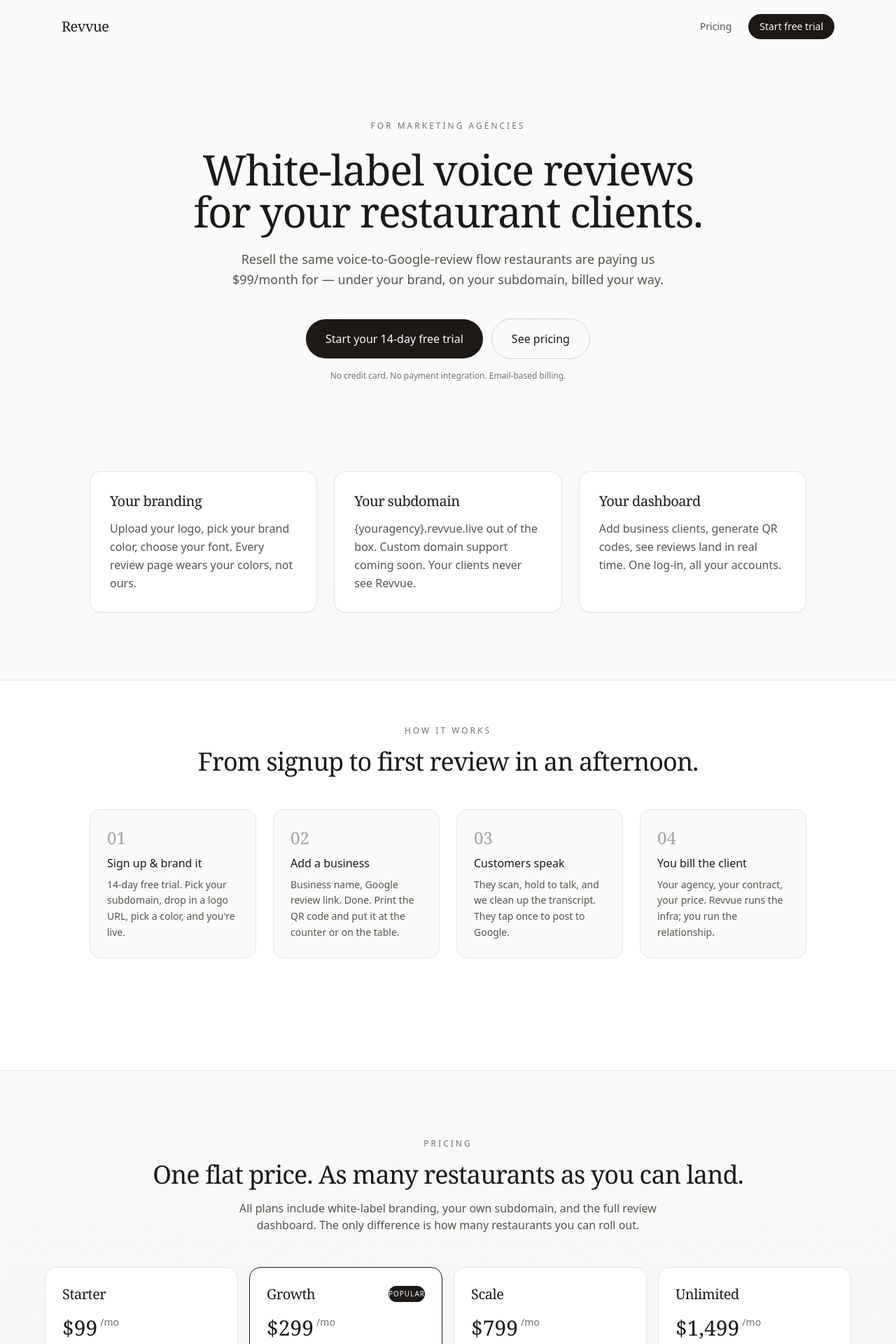
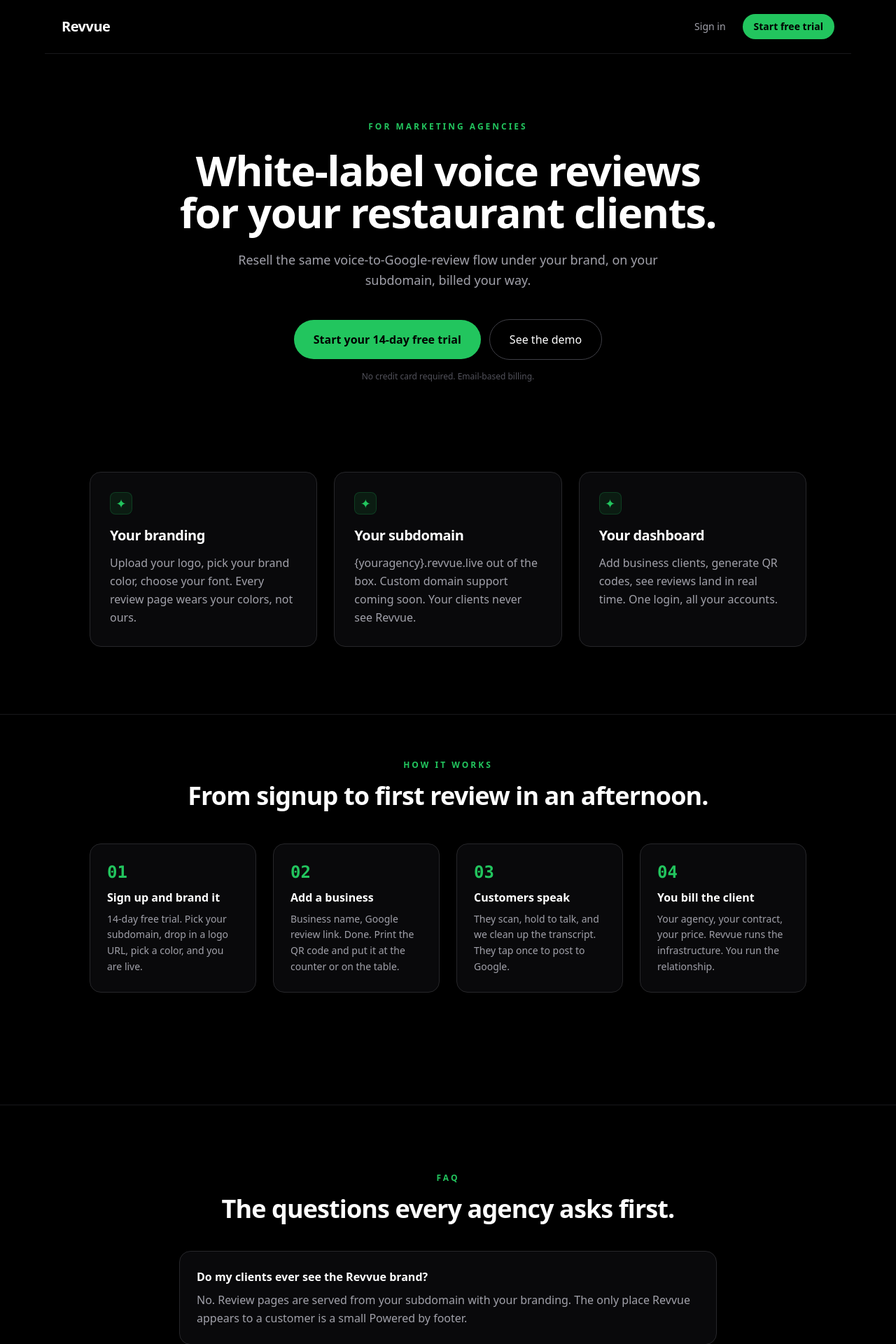
Before and after one commit to venmoiz111-create/Revvue, a Next.js app: page /agencies in a window 1280 px wide. Shown: the top 1920 px of the page at 70% size. Built offline with nearby package versions, Linux system fonts and the light colour scheme.

Commit message:
redesign: agencies page dark, pricing removed, no dashes

```diff
--- a/app/agencies/page.tsx
+++ b/app/agencies/page.tsx
@@ -1,6 +1,5 @@
 import Link from "next/link";
 import type { Metadata } from "next";
-import PricingCards from "@/components/PricingCards";
 
 export const metadata: Metadata = {
   title: "Revvue for Agencies — White-label voice reviews",
@@ -11,113 +10,99 @@
 const FEATURES = [
   {
     title: "Your branding",
-    body:
-      "Upload your logo, pick your brand color, choose your font. Every review page wears your colors, not ours.",
+    body: "Upload your logo, pick your brand color, choose your font. Every review page wears your colors, not ours.",
   },
   {
     title: "Your subdomain",
-    body:
-      "{youragency}.revvue.live out of the box. Custom domain support coming soon. Your clients never see Revvue.",
+    body: "{youragency}.revvue.live out of the box. Custom domain support coming soon. Your clients never see Revvue.",
   },
   {
     title: "Your dashboard",
-    body:
-      "Add business clients, generate QR codes, see reviews land in real time. One log-in, all your accounts.",
+    body: "Add business clients, generate QR codes, see reviews land in real time. One login, all your accounts.",
   },
 ];
 
 const STEPS = [
   {
     n: "01",
-    title: "Sign up & brand it",
-    body:
-      "14-day free trial. Pick your subdomain, drop in a logo URL, pick a color, and you're live.",
+    title: "Sign up and brand it",
+    body: "14-day free trial. Pick your subdomain, drop in a logo URL, pick a color, and you are live.",
   },
   {
     n: "02",
     title: "Add a business",
-    body:
-      "Business name, Google review link. Done. Print the QR code and put it at the counter or on the table.",
+    body: "Business name, Google review link. Done. Print the QR code and put it at the counter or on the table.",
   },
   {
     n: "03",
     title: "Customers speak",
-    body:
-      "They scan, hold to talk, and we clean up the transcript. They tap once to post to Google.",
+    body: "They scan, hold to talk, and we clean up the transcript. They tap once to post to Google.",
   },
   {
     n: "04",
     title: "You bill the client",
-    body:
-      "Your agency, your contract, your price. Revvue runs the infra; you run the relationship.",
+    body: "Your agency, your contract, your price. Revvue runs the infrastructure. You run the relationship.",
   },
 ];
 
 const FAQS = [
   {
     q: "Do my clients ever see the Revvue brand?",
-    a:
-      "No. Review pages are served from your subdomain with your branding. The only place Revvue is mentioned to a customer is a small \"Powered by\" footer, which is removable on Scale and Unlimited plans.",
+    a: "No. Review pages are served from your subdomain with your branding. The only place Revvue appears to a customer is a small Powered by footer.",
   },
   {
     q: "How does billing work?",
-    a:
-      "During the free trial it's nothing. After that, billing is handled directly with the founder via PayPal, Interac, or invoice. No credit card on file. Email ven@revvue.live to activate a paid plan.",
+    a: "The 14-day trial is completely free. After that, we work out a plan together over email. No surprise charges, no credit card required upfront. Email ven@revvue.live when your trial ends.",
   },
   {
     q: "What happens after the 14-day trial?",
-    a:
-      "Your dashboard shows a friendly upgrade prompt. Review pages KEEP WORKING — your clients are not impacted. We give you time to settle billing on your terms.",
+    a: "Your dashboard shows a friendly upgrade prompt. Review pages keep working. Your clients are not impacted. We give you time to settle billing on your terms.",
   },
   {
     q: "Can I bring my own domain?",
-    a:
-      "Subdomain ({you}.revvue.live) on day one. Custom domain (reviews.youragency.com) is rolling out — ask us.",
+    a: "Subdomain ({you}.revvue.live) on day one. Custom domain (reviews.youragency.com) is rolling out. Ask us.",
   },
   {
     q: "Is the voice transcription private?",
-    a:
-      "Yes. Voice never leaves the customer's phone. Only the cleaned-up text transcript is sent to our server. We use that text to log review activity to your dashboard.",
+    a: "Yes. Voice never leaves the customer's phone. Only the cleaned-up text transcript is sent to our server. We use that text to log review activity to your dashboard.",
   },
 ];
 
 export default function AgenciesLandingPage() {
   return (
-    <main className="min-h-screen bg-gradient-to-b from-stone-50 to-stone-100 text-stone-900">
+    <main className="min-h-screen bg-black text-white">
       <NavBar />
 
       {/* HERO */}
       <section className="px-6 pt-16 pb-24 sm:pt-24 sm:pb-32">
         <div className="max-w-4xl mx-auto text-center">
-          <p className="text-xs uppercase tracking-[0.25em] text-stone-500">
+          <p className="text-xs uppercase tracking-[0.25em] text-green-500 font-semibold">
             For marketing agencies
           </p>
-          <h1 className="mt-6 font-serif text-4xl sm:text-6xl leading-[1.05] tracking-tight">
+          <h1 className="mt-6 text-4xl sm:text-6xl font-black leading-[1.02] tracking-tight text-white">
             White-label voice reviews
             <br />
             for your restaurant clients.
           </h1>
-          <p className="mt-6 text-stone-600 text-lg leading-relaxed max-w-2xl mx-auto">
-            Resell the same voice-to-Google-review flow restaurants are paying
-            us $99/month for — under your brand, on your subdomain, billed your
-            way.
+          <p className="mt-6 text-zinc-400 text-lg leading-relaxed max-w-2xl mx-auto">
+            Resell the same voice-to-Google-review flow under your brand, on your subdomain, billed your way.
           </p>
           <div className="mt-10 flex flex-wrap items-center justify-center gap-3">
             <Link
               href="/signup"
-              className="inline-flex items-center justify-center rounded-full bg-stone-900 text-stone-50 font-medium px-7 py-4 text-base shadow-sm hover:bg-stone-800 transition-colors"
+              className="inline-flex items-center justify-center rounded-full bg-green-500 text-black font-bold px-7 py-4 text-base hover:bg-green-400 transition-colors"
             >
               Start your 14-day free trial
             </Link>
-            <a
-              href="#pricing"
-              className="inline-flex items-center justify-center rounded-full border border-stone-300 text-stone-900 font-medium px-7 py-4 text-base hover:bg-stone-100 transition-colors"
+            <Link
+              href="/demo"
+              className="inline-flex items-center justify-center rounded-full border border-zinc-700 text-white font-medium px-7 py-4 text-base hover:border-zinc-500 hover:bg-zinc-900 transition-colors"
             >
-              See pricing
-            </a>
+              See the demo
+            </Link>
           </div>
-          <p className="mt-4 text-xs text-stone-500">
-            No credit card. No payment integration. Email-based billing.
+          <p className="mt-4 text-xs text-zinc-600">
+            No credit card required. Email-based billing.
           </p>
         </div>
       </section>
@@ -128,23 +113,26 @@
           {FEATURES.map((f) => (
             <div
               key={f.title}
-              className="rounded-2xl bg-white border border-stone-200 p-7 shadow-sm"
+              className="rounded-2xl border border-zinc-800 bg-zinc-950 p-7"
             >
-              <h3 className="font-serif text-xl tracking-tight">{f.title}</h3>
-              <p className="mt-3 text-stone-600 leading-relaxed">{f.body}</p>
+              <div className="w-8 h-8 rounded-lg bg-green-500/10 border border-green-500/20 flex items-center justify-center mb-4">
+                <span className="text-green-500 text-lg">✦</span>
+              </div>
+              <h3 className="font-bold text-xl text-white tracking-tight">{f.title}</h3>
+              <p className="mt-3 text-zinc-400 leading-relaxed">{f.body}</p>
             </div>
           ))}
         </div>
       </section>
 
       {/* HOW IT WORKS */}
-      <section className="px-6 pb-24 bg-white border-y border-stone-200">
+      <section className="px-6 pb-24 border-y border-zinc-900">
         <div className="max-w-5xl mx-auto py-16">
           <div className="text-center">
-            <p className="text-xs uppercase tracking-[0.25em] text-stone-500">
+            <p className="text-xs uppercase tracking-[0.25em] text-green-500 font-semibold">
               How it works
             </p>
-            <h2 className="mt-4 font-serif text-3xl sm:text-4xl tracking-tight">
+            <h2 className="mt-4 text-3xl sm:text-4xl font-black tracking-tight text-white">
               From signup to first review in an afternoon.
             </h2>
           </div>
@@ -152,62 +140,38 @@
             {STEPS.map((s) => (
               <li
                 key={s.n}
-                className="rounded-2xl border border-stone-200 p-6 bg-stone-50"
+                className="rounded-2xl border border-zinc-800 bg-zinc-950 p-6"
               >
-                <span className="font-serif text-stone-400 text-2xl">
+                <span className="text-green-500 text-2xl font-black font-mono">
                   {s.n}
                 </span>
-                <h3 className="mt-2 font-medium text-stone-900">{s.title}</h3>
-                <p className="mt-2 text-sm text-stone-600 leading-relaxed">
-                  {s.body}
-                </p>
+                <h3 className="mt-2 font-bold text-white">{s.title}</h3>
+                <p className="mt-2 text-sm text-zinc-400 leading-relaxed">{s.body}</p>
               </li>
             ))}
           </ol>
         </div>
       </section>
 
-      {/* PRICING */}
-      <section id="pricing" className="px-6 py-24">
-        <div className="max-w-6xl mx-auto">
-          <div className="text-center">
-            <p className="text-xs uppercase tracking-[0.25em] text-stone-500">
-              Pricing
-            </p>
-            <h2 className="mt-4 font-serif text-3xl sm:text-4xl tracking-tight">
-              One flat price. As many restaurants as you can land.
-            </h2>
-            <p className="mt-4 text-stone-600 max-w-2xl mx-auto">
-              All plans include white-label branding, your own subdomain, and
-              the full review dashboard. The only difference is how many
-              restaurants you can roll out.
-            </p>
-          </div>
-          <div className="mt-12">
-            <PricingCards />
-          </div>
-        </div>
-      </section>
-
       {/* FAQ */}
-      <section className="px-6 pb-24">
+      <section className="px-6 py-24">
         <div className="max-w-3xl mx-auto">
           <div className="text-center">
-            <p className="text-xs uppercase tracking-[0.25em] text-stone-500">
+            <p className="text-xs uppercase tracking-[0.25em] text-green-500 font-semibold">
               FAQ
             </p>
-            <h2 className="mt-4 font-serif text-3xl sm:text-4xl tracking-tight">
+            <h2 className="mt-4 text-3xl sm:text-4xl font-black tracking-tight text-white">
               The questions every agency asks first.
             </h2>
           </div>
-          <dl className="mt-10 space-y-6">
+          <dl className="mt-10 space-y-4">
             {FAQS.map((f) => (
               <div
                 key={f.q}
-                className="rounded-2xl bg-white border border-stone-200 p-6 shadow-sm"
+                className="rounded-2xl border border-zinc-800 bg-zinc-950 p-6"
               >
-                <dt className="font-medium text-stone-900">{f.q}</dt>
-                <dd className="mt-2 text-stone-600 leading-relaxed">{f.a}</dd>
+                <dt className="font-bold text-white">{f.q}</dt>
+                <dd className="mt-2 text-zinc-400 leading-relaxed">{f.a}</dd>
               </div>
             ))}
           </dl>
@@ -216,17 +180,16 @@
 
       {/* CTA FOOTER */}
       <section className="px-6 pb-24">
-        <div className="max-w-4xl mx-auto rounded-3xl bg-stone-900 text-stone-50 p-12 sm:p-16 text-center">
-          <h2 className="font-serif text-3xl sm:text-4xl tracking-tight">
+        <div className="max-w-4xl mx-auto rounded-3xl border border-green-500/20 bg-green-500/5 p-12 sm:p-16 text-center">
+          <h2 className="text-3xl sm:text-4xl font-black tracking-tight text-white">
             Stand up your own review brand today.
           </h2>
-          <p className="mt-4 text-stone-300 max-w-xl mx-auto">
-            Spin up your subdomain in two minutes. Add your first restaurant
-            this afternoon. Bill them next week.
+          <p className="mt-4 text-zinc-400 max-w-xl mx-auto">
+            Spin up your subdomain in two minutes. Add your first restaurant this afternoon. Bill them next week.
           </p>
           <Link
             href="/signup"
-            className="mt-8 inline-flex items-center justify-center rounded-full bg-stone-50 text-stone-900 font-medium px-7 py-4 text-base hover:bg-white"
+            className="mt-8 inline-flex items-center justify-center rounded-full bg-green-500 text-black font-bold px-7 py-4 text-base hover:bg-green-400 transition-colors"
           >
             Start your 14-day free trial
           </Link>
@@ -240,20 +203,23 @@
 
 function NavBar() {
   return (
-    <header className="px-6 py-5 flex items-center justify-between max-w-6xl mx-auto">
+    <header className="px-6 py-5 flex items-center justify-between max-w-6xl mx-auto border-b border-zinc-900 bg-black sticky top-0 z-20">
       <Link
         href="/"
-        className="font-serif text-xl tracking-tight text-stone-900"
+        className="text-xl font-black tracking-tight text-white"
       >
         Revvue
       </Link>
-      <nav className="flex items-center gap-6 text-sm text-stone-600">
-        <a href="#pricing" className="hover:text-stone-900 transition-colors">
-          Pricing
-        </a>
+      <nav className="flex items-center gap-6 text-sm">
+        <Link
+          href="/login"
+          className="text-zinc-400 hover:text-white transition-colors"
+        >
+          Sign in
+        </Link>
         <Link
           href="/signup"
-          className="rounded-full bg-stone-900 text-stone-50 font-medium px-4 py-2 hover:bg-stone-800 transition-colors"
+          className="rounded-full bg-green-500 text-black font-bold px-4 py-2 hover:bg-green-400 transition-colors"
         >
           Start free trial
         </Link>
@@ -264,17 +230,13 @@
 
 function Footer() {
   return (
-    <footer className="border-t border-stone-200 py-10 px-6 text-center text-sm text-stone-500">
-      <p>
-        &copy; {new Date().getFullYear()} Revvue. Built in Toronto.
-      </p>
+    <footer className="border-t border-zinc-900 py-10 px-6 text-center text-sm text-zinc-600">
+      <p>&copy; {new Date().getFullYear()} Revvue. Built in Toronto.</p>
       <p className="mt-2">
         Questions?{" "}
         <a
-          href={`mailto:${
-            process.env.NEXT_PUBLIC_FOUNDER_EMAIL || "ven@revvue.live"
-          }`}
-          className="underline underline-offset-4 hover:text-stone-800"
+          href={`mailto:${process.env.NEXT_PUBLIC_FOUNDER_EMAIL || "ven@revvue.live"}`}
+          className="text-zinc-400 underline underline-offset-4 hover:text-white transition-colors"
         >
           {process.env.NEXT_PUBLIC_FOUNDER_EMAIL || "ven@revvue.live"}
         </a>
```
